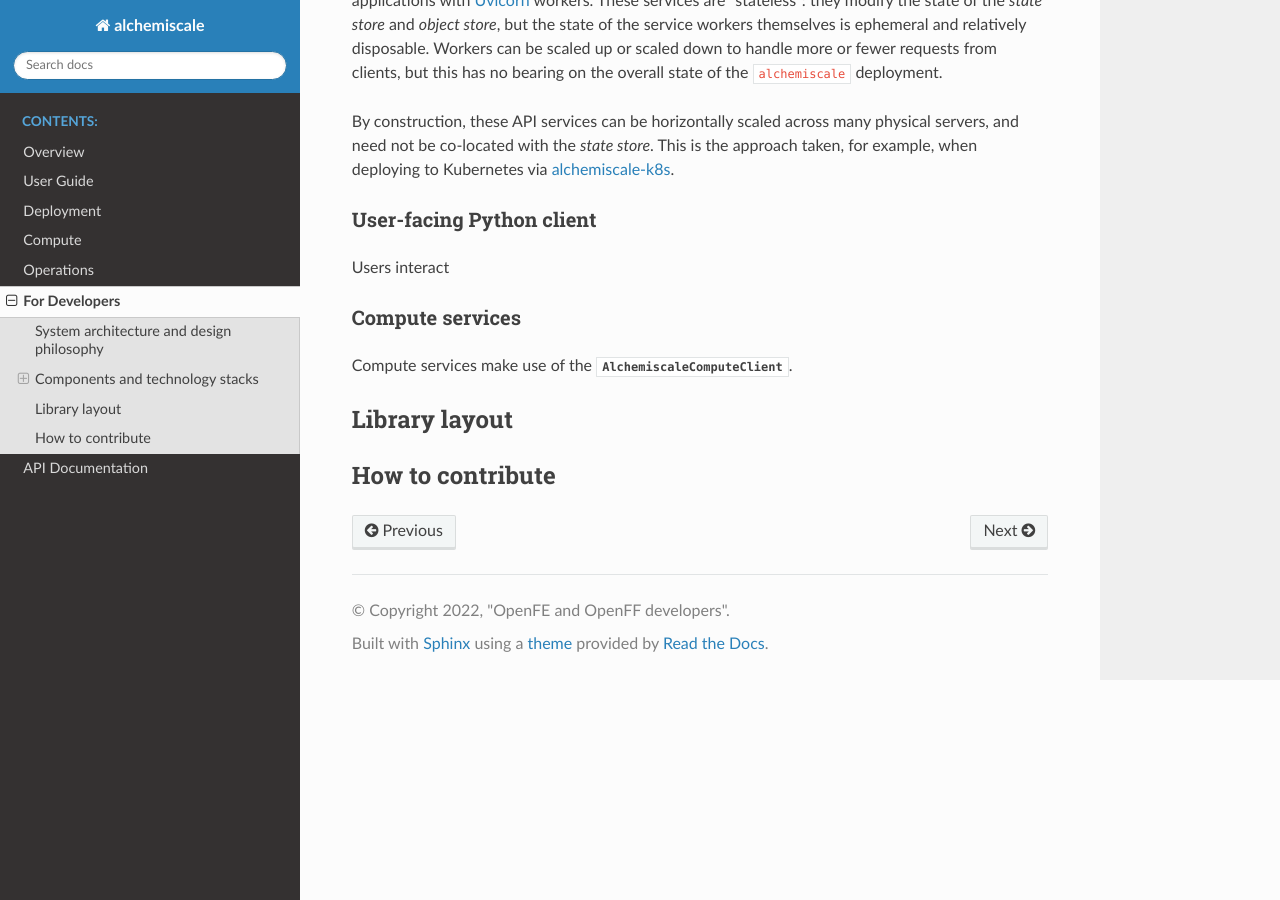
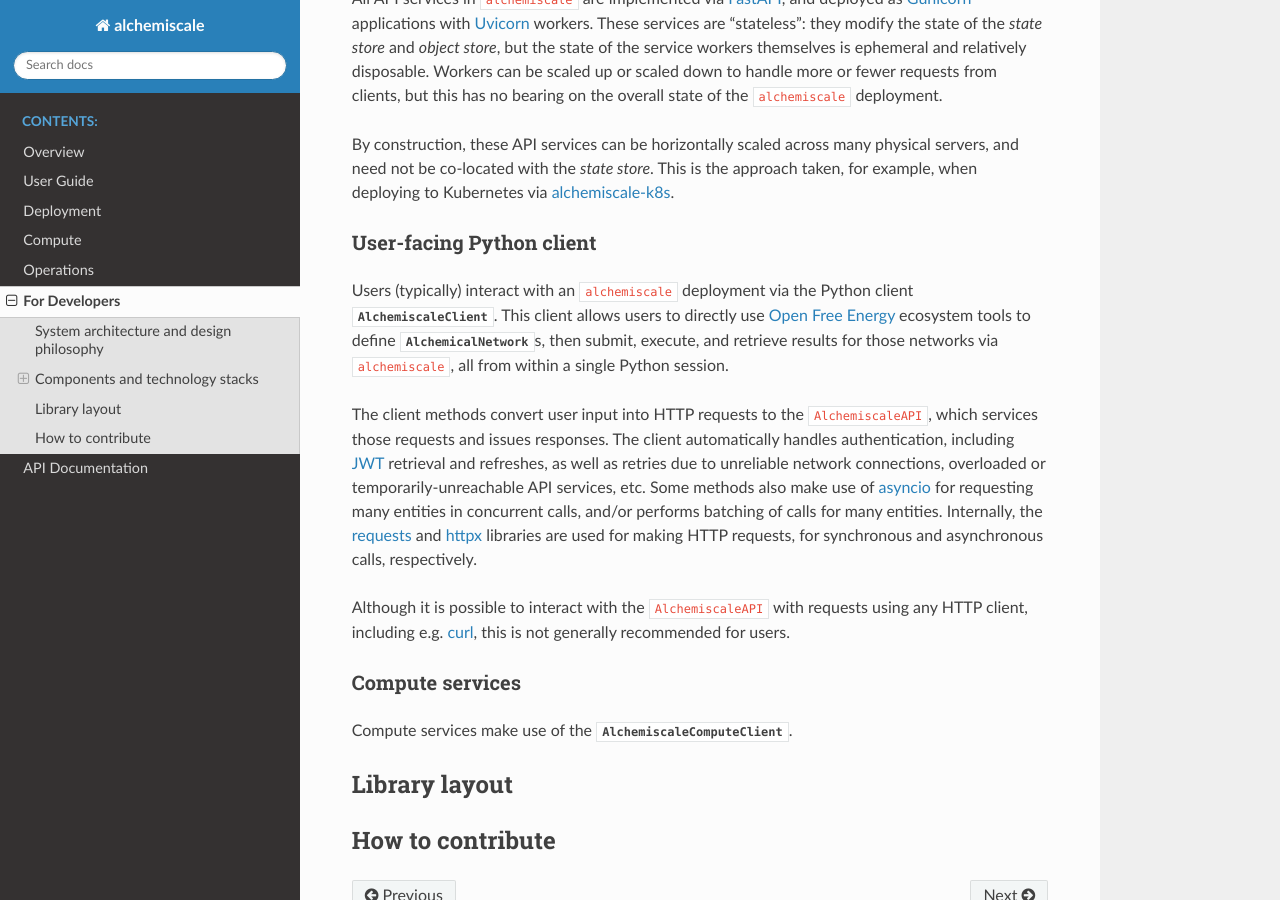
Before and after one commit to OpenFreeEnergy/alchemiscale, a Sphinx documentation site: the page built from docs/development.rst, in a window 1280 px wide and 900 px high, scrolled down 2648 px. Built offline with Sphinx 7.4.7 and the Read the Docs theme 2.0.0, drawn with Linux system fonts in a browser that asks for light colours; some of the changed text lies outside the part shown.

Commit message:
Added discussion on user client

```diff
--- a/docs/development.rst
+++ b/docs/development.rst
@@ -28,7 +28,7 @@ System architecture and design philosophy
 * another `RESTful`_ API (``AlchemiscaleComputeAPI``) used by the compute services for interaction with the *state store* and *object store*
 
 These components function together to create a complete ``alchemiscale`` deployment.
-They are shown together visually in :numref:`system-architecture-figure`.
+They are shown together visually in :ref:`system-architecture-figure`.
 
 .. _system-architecture-figure:
 .. figure:: assets/system-architecture.png
@@ -131,7 +131,22 @@ This is the approach taken, for example, when deploying to Kubernetes via `alche
 User-facing Python client
 =========================
 
-Users interact
+Users (typically) interact with an ``alchemiscale`` deployment via the Python client :py:class:`~alchemiscale.interface.client.AlchemiscaleClient`.
+This client allows users to directly use `Open Free Energy`_ ecosystem tools to define :py:class:`~gufe.AlchemicalNetwork`\s, then submit, execute, and retrieve results for those networks via ``alchemiscale``, all from within a single Python session.
+
+The client methods convert user input into HTTP requests to the ``AlchemiscaleAPI``, which services those requests and issues responses.
+The client automatically handles authentication, including `JWT`_ retrieval and refreshes, as well as retries due to unreliable network connections, overloaded or temporarily-unreachable API services, etc.
+Some methods also make use of `asyncio`_ for requesting many entities in concurrent calls, and/or performs batching of calls for many entities.
+Internally, the `requests`_ and `httpx`_ libraries are used for making HTTP requests, for synchronous and asynchronous calls, respectively.
+
+Although it is possible to interact with the ``AlchemiscaleAPI`` with requests using any HTTP client, including e.g. `curl`_, this is not generally recommended for users.
+
+.. _Open Free Energy: https://openfree.energy/
+.. _JWT: https://en.wikipedia.org/wiki/JSON_Web_Token
+.. _asyncio: https://docs.python.org/3/library/asyncio.html
+.. _requests: https://docs.python-requests.org/en/latest/index.html
+.. _httpx: https://www.python-httpx.org/
+.. _curl: https://en.wikipedia.org/wiki/CURL
 
 
 .. _component-compute-services:
```
